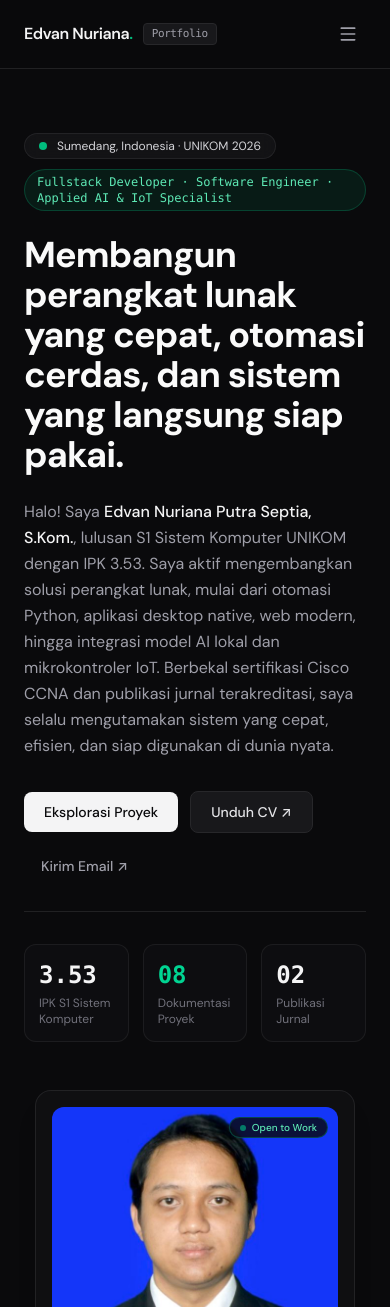
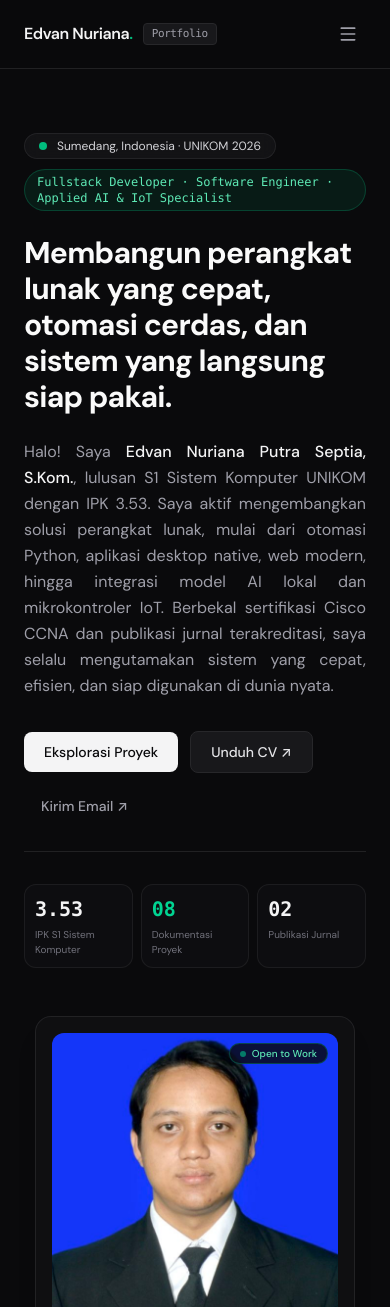
Before and after one commit to EdvanVPRoject/portofolio, a Next.js app: page / in a window 390 px wide. Shown: the top 1307 px of the page. Built offline with nearby package versions, Linux system fonts and the light colour scheme.

Commit message:
style: enhance multi-ratio responsiveness and justify about paragraphs with clean inter-word spacing

```diff
--- a/src/app/globals.css
+++ b/src/app/globals.css
@@ -63,3 +63,10 @@ body {
 .delay-300 {
   animation-delay: 300ms;
 }
+
+/* Polished typographic justification across all screen ratios */
+.text-justify {
+  text-align: justify;
+  text-align-last: left;
+  text-justify: inter-word;
+}
--- a/src/app/page.tsx
+++ b/src/app/page.tsx
@@ -701,11 +701,11 @@ export default function PortfolioPage() {
                 </span>
               </div>
 
-              <h1 className="text-4xl font-bold tracking-tight text-zinc-50 sm:text-5xl lg:text-5xl xl:text-6xl lg:leading-[1.15] xl:leading-[1.12]">
+              <h1 className="text-3xl sm:text-4xl md:text-5xl lg:text-5xl xl:text-6xl font-bold tracking-tight text-zinc-50 lg:leading-[1.15] xl:leading-[1.12]">
                 Membangun perangkat lunak yang cepat, otomasi cerdas, dan sistem yang langsung siap pakai.
               </h1>
 
-              <p className="max-w-3xl text-base leading-relaxed text-zinc-400 sm:text-lg lg:text-xl">
+              <p className="max-w-3xl text-base leading-relaxed text-zinc-400 sm:text-lg lg:text-xl text-justify hyphens-auto">
                 Halo! Saya{' '}
                 <strong className="font-medium text-zinc-100">
                   Edvan Nuriana Putra Septia, S.Kom.
@@ -738,28 +738,28 @@ export default function PortfolioPage() {
               </div>
 
               {/* Key Highlights Bar */}
-              <div className="grid grid-cols-3 gap-3.5 border-t border-zinc-800/80 pt-8 sm:max-w-xl xl:max-w-2xl">
-                <div className="group rounded-xl border border-zinc-800/60 bg-zinc-900/30 p-3.5 sm:p-4 transition-all duration-200 hover:-translate-y-0.5 hover:border-emerald-500/30 hover:bg-zinc-900/50">
-                  <p className="font-mono text-2xl sm:text-3xl font-semibold tabular-nums text-zinc-100 group-hover:text-emerald-400 transition-colors">
+              <div className="grid grid-cols-3 gap-2 sm:gap-3.5 border-t border-zinc-800/80 pt-8 sm:max-w-xl xl:max-w-2xl">
+                <div className="group rounded-xl border border-zinc-800/60 bg-zinc-900/30 p-2.5 sm:p-4 transition-all duration-200 hover:-translate-y-0.5 hover:border-emerald-500/30 hover:bg-zinc-900/50">
+                  <p className="font-mono text-xl sm:text-2xl lg:text-3xl font-semibold tabular-nums text-zinc-100 group-hover:text-emerald-400 transition-colors">
                     3.53
                   </p>
-                  <p className="mt-1 text-xs text-zinc-500">
+                  <p className="mt-1 text-[10px] sm:text-xs text-zinc-500">
                     IPK S1 Sistem Komputer
                   </p>
                 </div>
-                <div className="group rounded-xl border border-zinc-800/60 bg-zinc-900/30 p-3.5 sm:p-4 transition-all duration-200 hover:-translate-y-0.5 hover:border-emerald-500/30 hover:bg-zinc-900/50">
-                  <p className="font-mono text-2xl sm:text-3xl font-semibold tabular-nums text-emerald-400">
+                <div className="group rounded-xl border border-zinc-800/60 bg-zinc-900/30 p-2.5 sm:p-4 transition-all duration-200 hover:-translate-y-0.5 hover:border-emerald-500/30 hover:bg-zinc-900/50">
+                  <p className="font-mono text-xl sm:text-2xl lg:text-3xl font-semibold tabular-nums text-emerald-400">
                     08
                   </p>
-                  <p className="mt-1 text-xs text-zinc-500">
+                  <p className="mt-1 text-[10px] sm:text-xs text-zinc-500">
                     Dokumentasi Proyek
                   </p>
                 </div>
-                <div className="group rounded-xl border border-zinc-800/60 bg-zinc-900/30 p-3.5 sm:p-4 transition-all duration-200 hover:-translate-y-0.5 hover:border-emerald-500/30 hover:bg-zinc-900/50">
-                  <p className="font-mono text-2xl sm:text-3xl font-semibold tabular-nums text-zinc-100 group-hover:text-emerald-400 transition-colors">
+                <div className="group rounded-xl border border-zinc-800/60 bg-zinc-900/30 p-2.5 sm:p-4 transition-all duration-200 hover:-translate-y-0.5 hover:border-emerald-500/30 hover:bg-zinc-900/50">
+                  <p className="font-mono text-xl sm:text-2xl lg:text-3xl font-semibold tabular-nums text-zinc-100 group-hover:text-emerald-400 transition-colors">
                     02
                   </p>
-                  <p className="mt-1 text-xs text-zinc-500">
+                  <p className="mt-1 text-[10px] sm:text-xs text-zinc-500">
                     Publikasi Jurnal
                   </p>
                 </div>
@@ -1013,7 +1013,7 @@ export default function PortfolioPage() {
 
           {/* Bento Row 2: Research, Computer Vision & Journal Publications */}
           {filteredResearch.length > 0 && (
-            <div className="mt-7 grid gap-6 md:grid-cols-3 lg:gap-7">
+            <div className="mt-7 grid gap-6 sm:grid-cols-2 lg:grid-cols-3 lg:gap-7">
               {filteredResearch.map((project) => (
                 <article
                   key={project.id}
@@ -1158,7 +1158,7 @@ export default function PortfolioPage() {
             </h2>
           </div>
 
-          <div className="grid gap-6 md:grid-cols-3 lg:gap-7">
+          <div className="grid gap-6 sm:grid-cols-2 lg:grid-cols-3 lg:gap-7">
             {/* Pendidikan */}
             <div className="group relative overflow-hidden rounded-xl border border-zinc-800 bg-zinc-900/30 p-6 transition-all duration-300 hover:-translate-y-1 hover:border-emerald-500/30 hover:bg-zinc-900/50">
               <div className="pointer-events-none absolute inset-x-0 top-0 h-[1px] bg-gradient-to-r from-transparent via-emerald-500/30 to-transparent opacity-0 transition-opacity duration-300 group-hover:opacity-100" />
```
